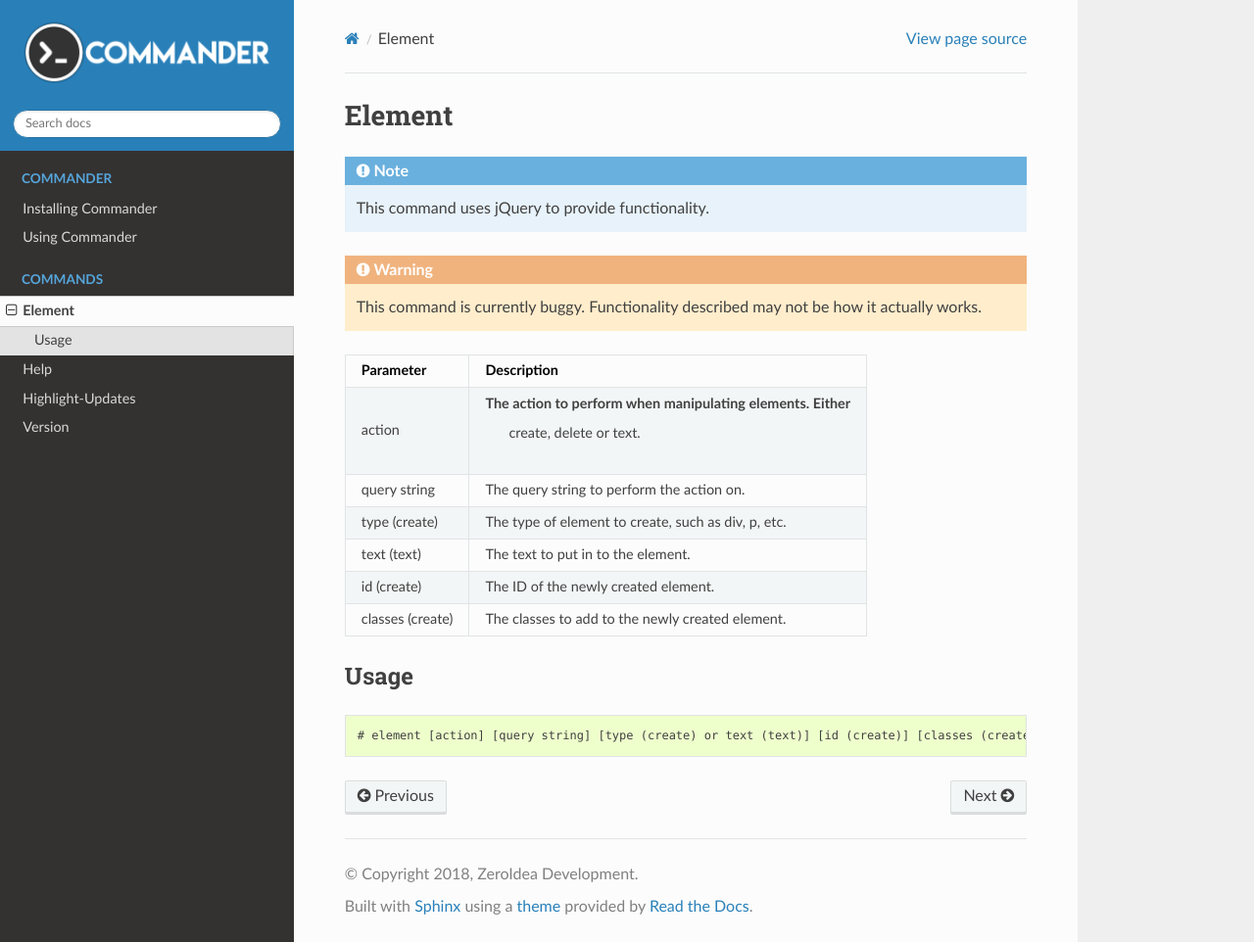
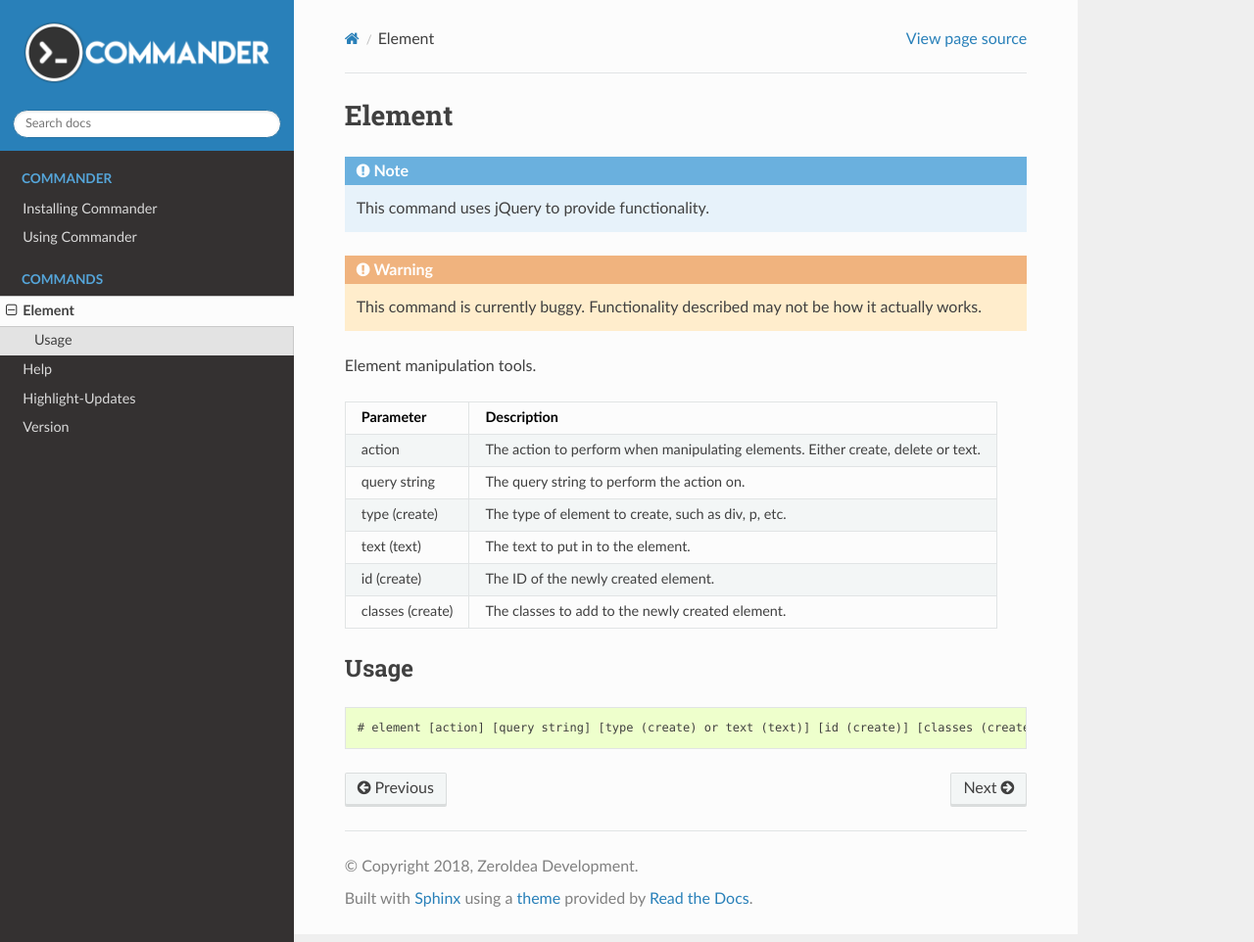
Before and after one commit to ZeroIdeaDevelopment/Commander, a Sphinx documentation site: the page built from docs/commands/element.rst, in a window 1280 px wide and 962 px high. Shown: the whole window at 98% size. Built offline with Sphinx 7.4.7 and the Read the Docs theme 2.0.0, drawn with Linux system fonts in a browser that asks for light colours.

Commit message:
fix table for element and describe what it does [skip ci]

```diff
--- a/docs/commands/element.rst
+++ b/docs/commands/element.rst
@@ -10,22 +10,23 @@
     This command is currently buggy. Functionality described
     may not be how it actually works.
 
-+------------------+---------------------------------------------------------------+
-|    Parameter     |                       Description                             |
-+==================+===============================================================+
-|     action       |   The action to perform when manipulating elements. Either    |
-|                  |                  create, delete or text.                      |
-+------------------+---------------------------------------------------------------+
-|  query string    |         The query string to perform the action on.            |
-+------------------+---------------------------------------------------------------+
-|  type (create)   |     The type of element to create, such as div, p, etc.       |
-+------------------+---------------------------------------------------------------+
-|   text (text)    |             The text to put in to the element.                |
-+------------------+---------------------------------------------------------------+
-|   id (create)    |            The ID of the newly created element.               |
-+------------------+---------------------------------------------------------------+
-| classes (create) |        The classes to add to the newly created element.       |
-+------------------+---------------------------------------------------------------+
+Element manipulation tools.
+
++------------------+------------------------------------------------------------------------------------+
+|    Parameter     |                                  Description                                       |
++==================+====================================================================================+
+|     action       |   The action to perform when manipulating elements. Either create, delete or text. |
++------------------+------------------------------------------------------------------------------------+
+|  query string    |                    The query string to perform the action on.                      |
++------------------+------------------------------------------------------------------------------------+
+|  type (create)   |                The type of element to create, such as div, p, etc.                 |
++------------------+------------------------------------------------------------------------------------+
+|   text (text)    |                      The text to put in to the element.                            |
++------------------+------------------------------------------------------------------------------------+
+|   id (create)    |                       The ID of the newly created element.                         |
++------------------+------------------------------------------------------------------------------------+
+| classes (create) |                  The classes to add to the newly created element.                  |
++------------------+------------------------------------------------------------------------------------+
 
 Usage
 -----
```
